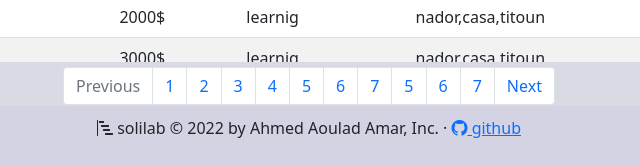
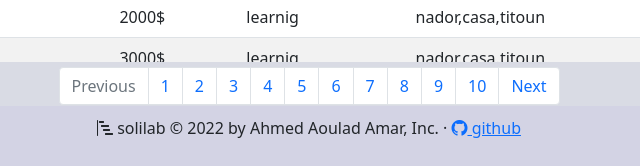
Before and after one commit to mr-dev-dragon/sorting-tabel-using-bootstrap-and-jqoury, a plain HTML site: page index.html in a window 1280 px wide. Shown: the part 634-800 px from the top of the page, 331-971 px from the left. Drawn offline with nearby package versions, Linux system fonts and the light colour scheme.

Commit message:
Update index.html

```diff
--- a/index.html
+++ b/index.html
@@ -49,9 +49,9 @@
       <li id ="a-5" class="page-item"><a class="page-link" href="#c-78">5</a></li>
       <li id ="a-6" class="page-item"><a class="page-link" href="#c-98">6</a></li>
       <li id ="a-7" class="page-item"><a class="page-link" href="#c-118">7</a></li>
-      <li id ="a-5" class="page-item"><a class="page-link" href="#c-138">5</a></li>
-      <li id ="a-6" class="page-item"><a class="page-link" href="#c-158">6</a></li>
-      <li id ="a-7" class="page-item"><a class="page-link" href="#c-178">7</a></li>
+      <li id ="a-5" class="page-item"><a class="page-link" href="#c-138">8</a></li>
+      <li id ="a-6" class="page-item"><a class="page-link" href="#c-158">9</a></li>
+      <li id ="a-7" class="page-item"><a class="page-link" href="#c-178">10</a></li>
       <li class="page-item">
         <a id =" next" class="page-link" href="#c-198">Next</a>
 
```
